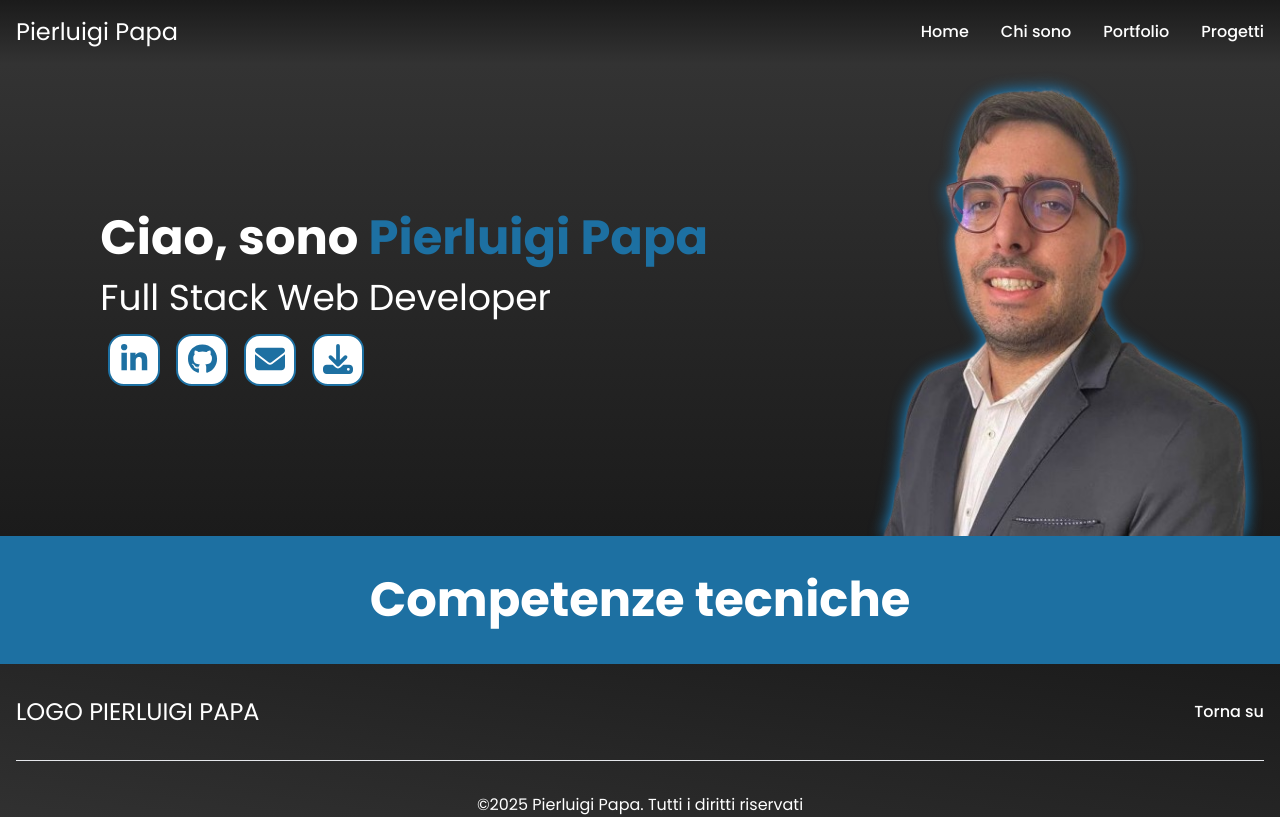
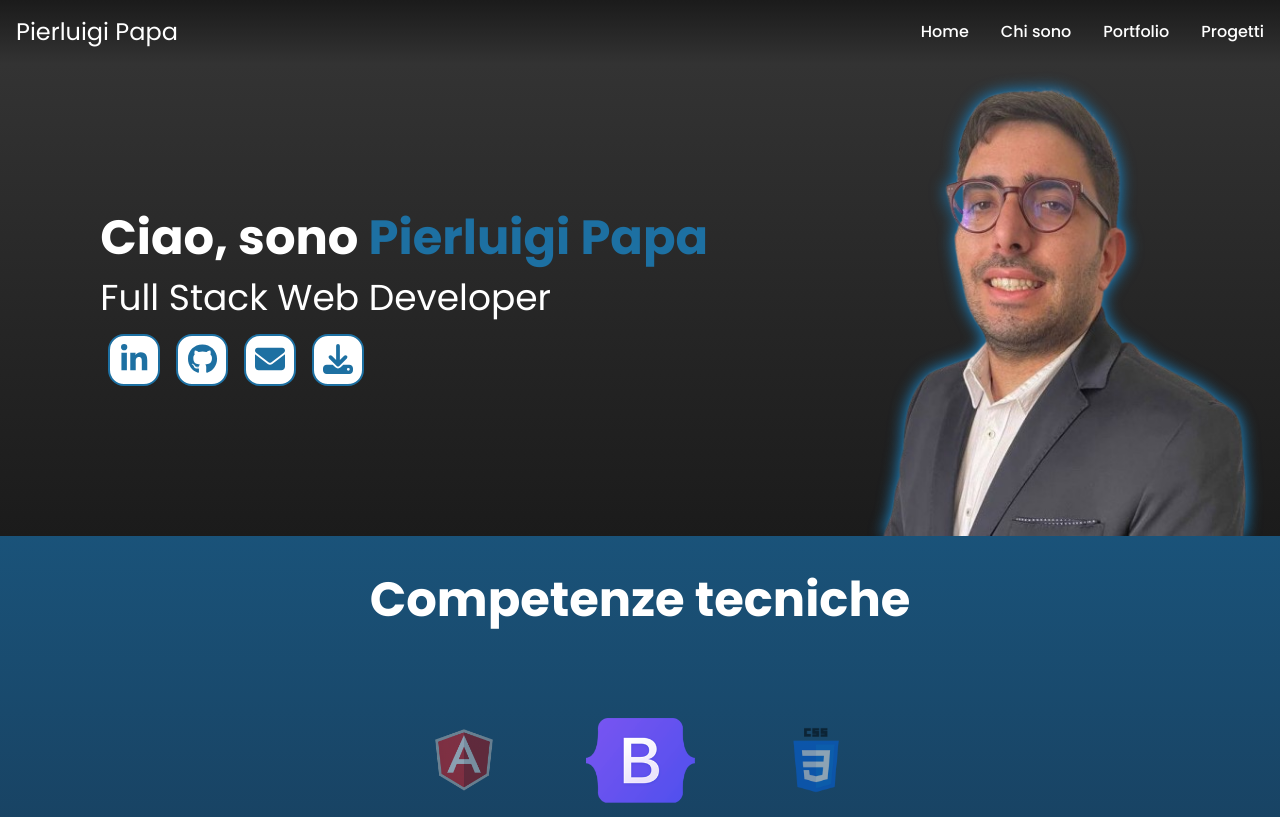
Before and after one commit to PierluigiPapa/proj-pier-portfolio, a React (Vite) app: page / in a window 1280 px wide. Shown: the top 817 px of the page. Built offline with nearby package versions, Linux system fonts and the light colour scheme.

Commit message:
styled FrameworkSection.tsx and body / added utility logos

```diff
--- a/src/components/FrameworkSection.tsx
+++ b/src/components/FrameworkSection.tsx
@@ -1,9 +1,38 @@
+import { useEffect, useState } from "react";
+import { logos } from "../utility/Logos";
+
 export function FrameworkSection() {
+    const [current, setCurrent] = useState(0);
+
+    const nextSlide = () => {
+        setCurrent((prev) => (prev + 1) % logos.length);
+    };
+
+    useEffect(() => {
+        const timer = setInterval(nextSlide, 3000);
+        return () => clearInterval(timer);
+    }, []);
+
+    const getIndex = (offset: number) => (current + offset + logos.length) % logos.length;
+
     return (
         <div>
             <h1 className="text-white text-5xl text-center font-bold my-10">Competenze tecniche</h1>
 
-
+            <section className="w-full relative flex flex-col items-center">
+                <div className="flex justify-center items-center gap-20 h-32 md:h-48 overflow-hidden">
+                    {[getIndex(-1), current, getIndex(1)].map((index, i) => (
+                        <img
+                            key={index}
+                            src={logos[index]}
+                            alt={`logos ${index}`}
+                            className={`transition-all duration-100 ease-in-out
+                                ${i === 1 ? "scale-120 z-10 opacity-100" : "scale-70 opacity-50"}
+                                max-h-24 md:max-h-24`}
+                        />
+                    ))}
+                </div>
+            </section>
         </div>
     );
 }
--- a/src/index.css
+++ b/src/index.css
@@ -4,7 +4,8 @@
 
 body {
   font-family: "Poppins", sans-serif;
-  background-color: #1D70A2;
+  background: rgb(29,112,162);
+  background: linear-gradient(#1D70A2, #173753);
 }
 
 @theme {
--- /dev/null
+++ b/src/utility/Logos.ts
@@ -0,0 +1,32 @@
+import Angular from "../assets/images/logos/Angular.png";
+import Bootstrap from "../assets/images/logos/Bootstrap.png";
+import CSS from "../assets/images/logos/CSS.png";
+import HTML from "../assets/images/logos/Html.png";
+import JavaScript from "../assets/images/logos/JavaScript.png";
+import Laravel from "../assets/images/logos/Laravel.png";
+import MySQL from "../assets/images/logos/MySQL.png";
+import PHP from "../assets/images/logos/PHP.png";
+import PostgreSQL from "../assets/images/logos/PostgreSQL.png";
+import SASS from "../assets/images/logos/SASS.png";
+import SpringBoot from "../assets/images/logos/SpringBoot.png";
+import TypeScript from "../assets/images/logos/TypeScript.png";
+import Vite from "../assets/images/logos/Vite.png";
+import VueJS from "../assets/images/logos/VueJS.png";
+
+export const logos = [
+    Angular,
+    Bootstrap,
+    CSS,
+    HTML,
+    JavaScript,
+    Laravel,
+    MySQL,
+    PHP,
+    PostgreSQL,
+    SASS,
+    SpringBoot,
+    TypeScript,
+    Vite,
+    VueJS,
+
+];
```
Also changed, not shown: src/assets/images/logos/Angular.png.
